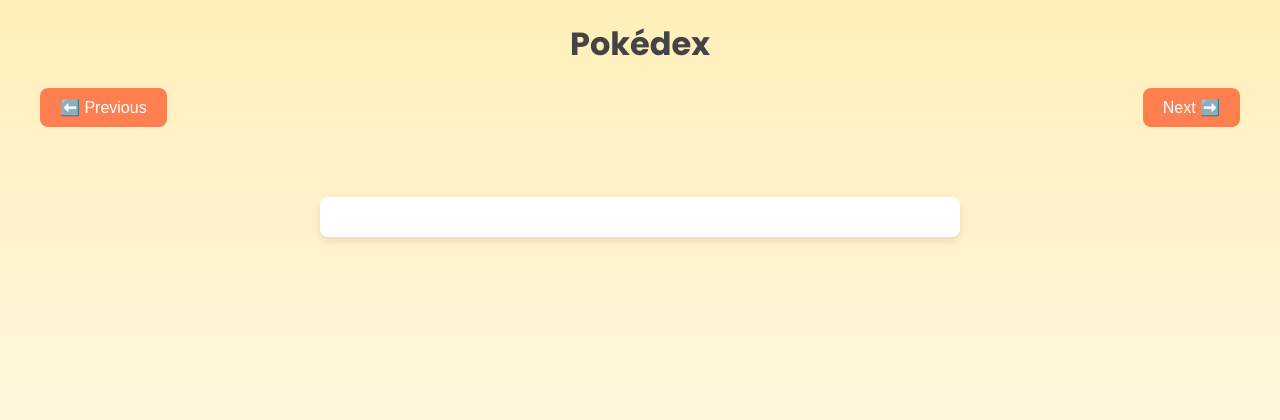
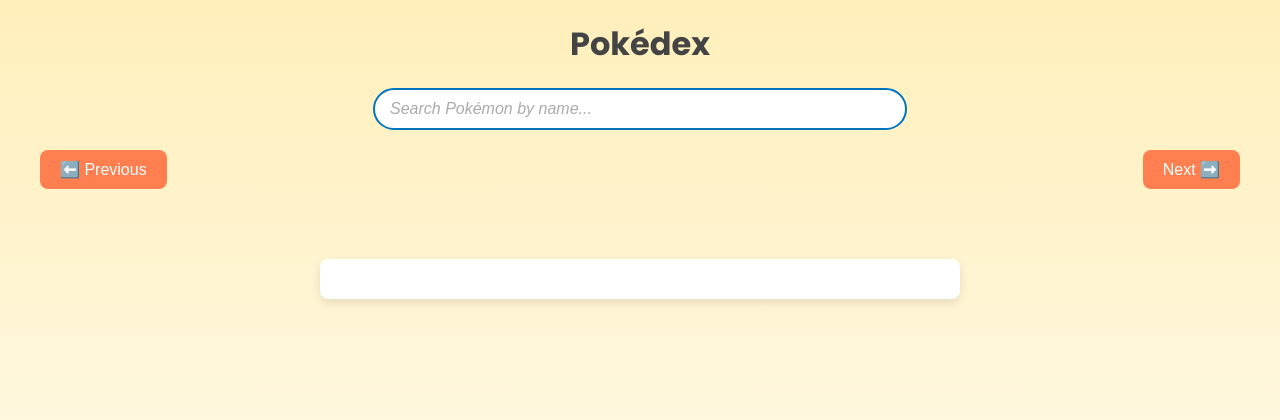
Before and after one commit to tboutroux/dracautobus, a Flask app: page / in a window 1280 px wide. Shown: the top 420 px of the page. Run offline with Flask 3, Linux system fonts and the light colour scheme; some libraries are stand-ins or nearby versions.

Commit message:
Add search bar

```diff
--- a/static/css/style.css
+++ b/static/css/style.css
@@ -186,3 +186,39 @@ h1 {
 .pokemon-stats li:last-child {
     margin-bottom: 0;
 }
+
+/* Container for the search bar */
+.search-container {
+    display: flex;
+    justify-content: center;
+    margin: 20px 0; /* Space above and below the search bar */
+}
+
+/* Search bar styling */
+.search-bar {
+    width: 80%; /* Adjust width based on preference */
+    max-width: 500px; /* Max width for larger screens */
+    padding: 10px 15px;
+    border: 2px solid #0075be; /* Blue border resembling the Pokémon theme */
+    border-radius: 25px; /* Rounded corners for a smooth appearance */
+    font-size: 16px; /* Comfortable font size */
+    outline: none; /* Removes default focus outline */
+    transition: border-color 0.3s, box-shadow 0.3s; /* Smooth hover and focus transitions */
+}
+
+/* Hover effect for search bar */
+.search-bar:hover {
+    border-color: #005bb5; /* Slightly darker blue on hover */
+}
+
+/* Focus effect for search bar */
+.search-bar:focus {
+    border-color: #ffcc00; /* Pokémon yellow when focused */
+    box-shadow: 0 0 10px #ffcc00; /* Subtle glow effect */
+}
+
+/* Placeholder text styling */
+.search-bar::placeholder {
+    color: #aaa; /* Lighter gray for placeholder text */
+    font-style: italic; /* Slightly different style for distinction */
+}
--- a/templates/index.html
+++ b/templates/index.html
@@ -8,6 +8,11 @@
 </head>
 <body>
     <h1>Pokédex</h1>
+
+    <!-- Search Bar -->
+    <div class="search-container">
+        <input type="text" id="search-bar" class="search-bar" placeholder="Search Pokémon by name..." oninput="searchPokemon()">
+    </div>
 
     <!-- Navigation Buttons -->
     <div class="carousel-nav">
@@ -70,9 +75,9 @@
                 });
         }
 
-
         const socket = io.connect();
         const container = document.getElementById('pokemon-container');
+        let allPokemons = [];  // Array to store all Pokémon data
 
         // Scroll Function for Carousel Navigation
         function scrollCarousel(direction) {
@@ -87,6 +92,7 @@
 
         // Add Pokémon to the container one by one
         socket.on('pokemon_data', (pokemon) => {
+            allPokemons.push(pokemon);  // Store each Pokémon in the array
             const card = document.createElement('div');
             card.classList.add('pokemon-card');
             card.id = pokemon.id;
@@ -105,6 +111,36 @@
             card.appendChild(nameElement);
             container.appendChild(card);
         });
+
+        // Search Pokémon by name
+        function searchPokemon() {
+            const searchTerm = document.getElementById('search-bar').value.toLowerCase();
+            container.innerHTML = '';  // Clear the container before filtering
+
+            const filteredPokemons = allPokemons.filter(pokemon =>
+                pokemon.name.toLowerCase().includes(searchTerm)
+            );
+
+            filteredPokemons.forEach(pokemon => {
+                const card = document.createElement('div');
+                card.classList.add('pokemon-card');
+                card.id = pokemon.id;
+                card.onclick = () => {
+                    getPokemonInfo(pokemon.id);
+                };
+
+                const nameElement = document.createElement('h2');
+                nameElement.textContent = pokemon.name;
+
+                const imageElement = document.createElement('img');
+                imageElement.src = pokemon.image;
+                imageElement.alt = pokemon.name;
+
+                card.appendChild(imageElement);
+                card.appendChild(nameElement);
+                container.appendChild(card);
+            });
+        }
     </script>
 </body>
 </html>
```
Lines whose indentation alone changed are shown as unchanged.
